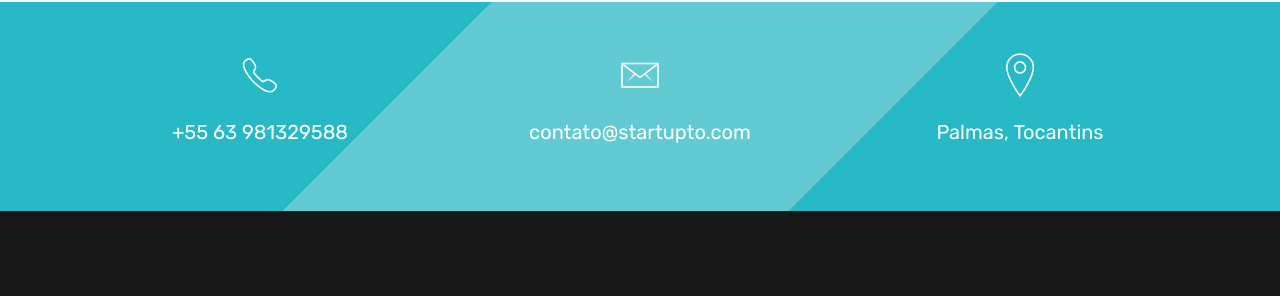
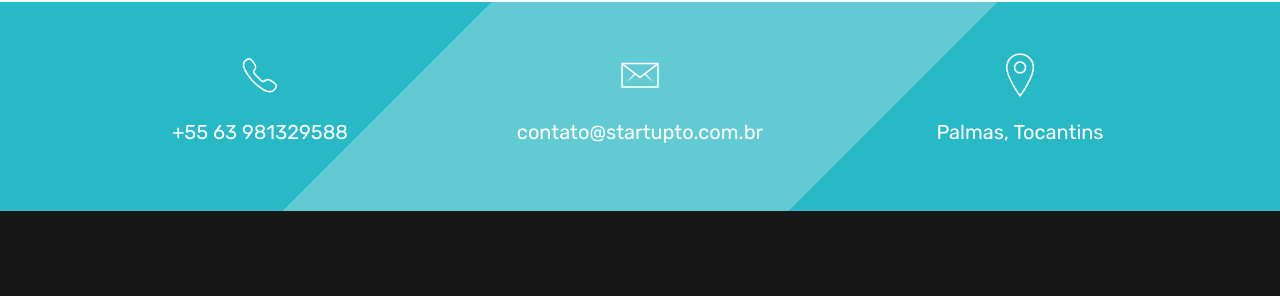
Before and after one commit to startup-tocantins/startup-tocantins.github.io, a Jekyll site: the page built from index.md, in a window 1280 px wide and 900 px high, scrolled down 3294 px. Shown: the part 364-660 px from the top of the window. Built offline with Jekyll 4.4.1, drawn with Linux system fonts in a browser that asks for light colours; nearby versions of some CDN libraries.

Commit message:
Update contact.html

```diff
--- a/_includes/contact.html
+++ b/_includes/contact.html
@@ -8,7 +8,7 @@
                     </div>
                     <div class="col-sm-4 p-5">
                         <p><em class="ion-ios-email-outline icon-md"></em></p>
-                        <p class="lead">contato@startupto.com</p>
+                        <p class="lead">contato@startupto.com.br</p>
                     </div>
                     <div class="col-sm-4 p-5">
                         <p><em class="ion-ios-location-outline icon-md"></em></p>
```
